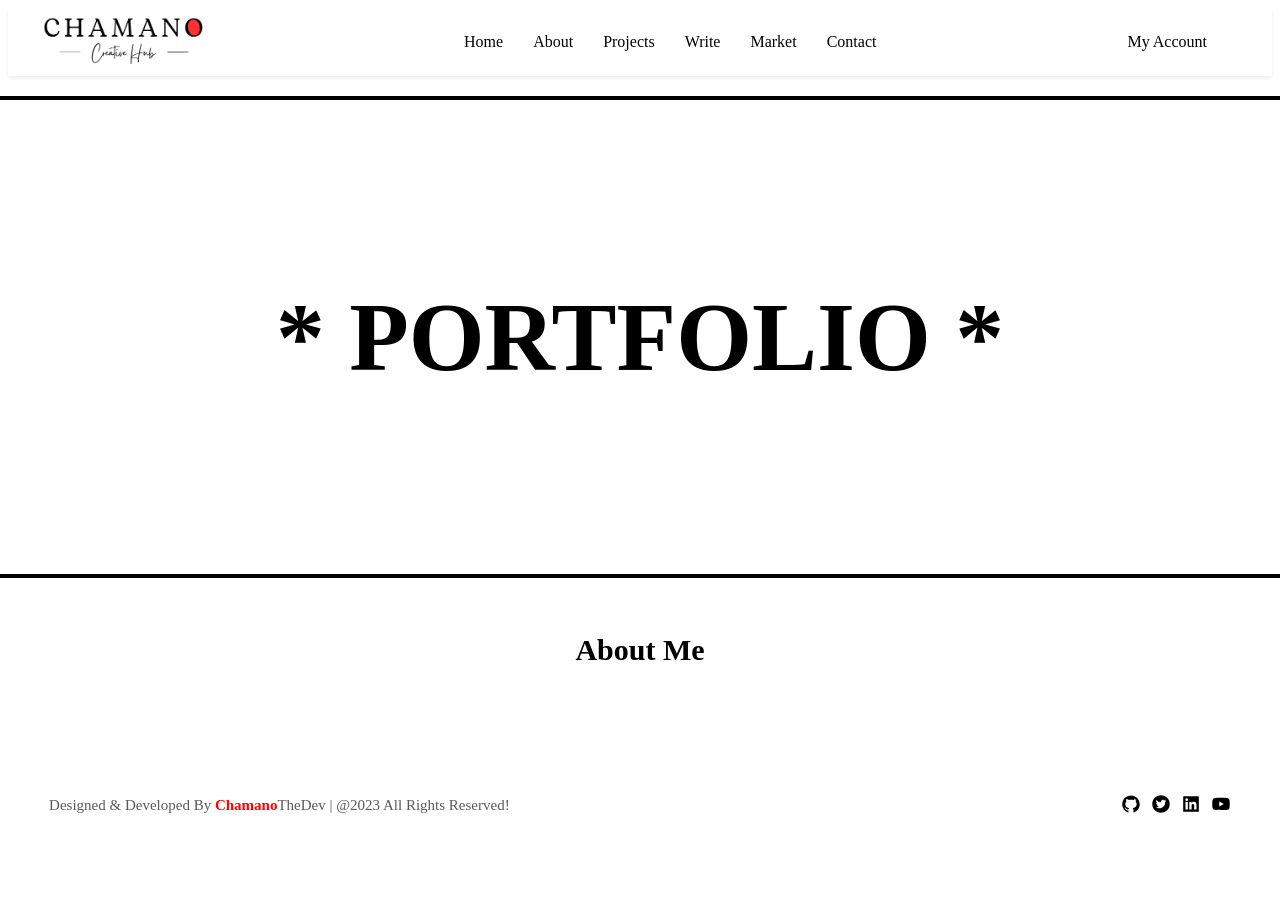
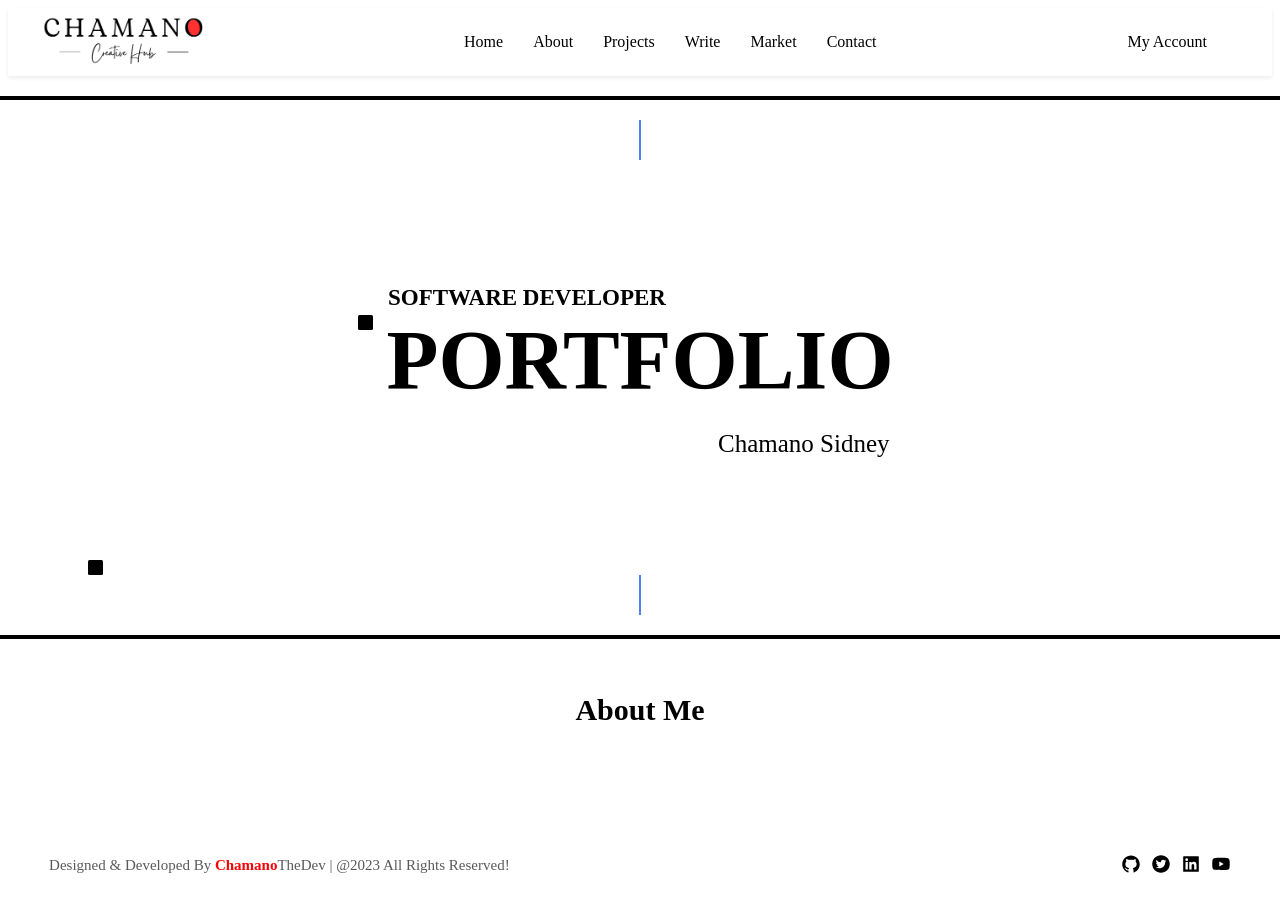
Before and after one commit to chamanoS/chamanothedev, a React (Create React App) app in the folder frontend/: page /about in a window 1280 px wide. Before the commit the page ends 847 px from the top, so only its background shows below. Built offline with nearby package versions, Linux system fonts and the light colour scheme; the HTML template or start-up script is replaced by a standard one.

Commit message:
adding the portfolio styling

```diff
--- a/frontend/src/pages/about/About.jsx
+++ b/frontend/src/pages/about/About.jsx
@@ -8,7 +8,13 @@ export const About = () => {
         <div className='bold-lines'>
           <div className='lines upper'></div>
           <div className='portfolio'>
-            <h1>* PORTFOLIO *</h1>
+          <div class="vertical-line"></div>
+            <h4 className='top-title'>SOFTWARE DEVELOPER</h4>
+            <div className='square shape-t'></div>
+            <h1> PORTFOLIO </h1>
+            <div className='square shape-b'></div>
+            <h4 className='bottom-title'>Chamano Sidney</h4>
+            <div class="vertical-line"></div>
           </div>
           <div className='lines lower'></div>
         </div>
--- a/frontend/src/pages/about/about.css
+++ b/frontend/src/pages/about/about.css
@@ -13,8 +13,46 @@
     margin-left: -88px;
 }
 .portfolio{
-    font-size: 65px;
+    padding: 20px 0;
+}
+.portfolio h1{
+    font-size: 85px;
     font-weight: 900;
    text-align: center;
-   padding: 100px 0;
+   padding: 80px 0;
 }
+.vertical-line {
+    width: 2px;
+    height: 40px;
+    background-color: rgb(77, 128, 238);
+    margin: 0 auto;
+}
+.top-title{
+    position: absolute;
+    margin-top: 125px;
+    margin-left: 300px;
+    font-size: 23px;
+    font-weight: 600;
+    font-family: serif;
+}
+.bottom-title{
+    position: absolute;
+    margin-top: -145px;
+    margin-left: 630px;
+    font-size: 25px;
+    font-weight: 500;
+}
+.square{
+    width: 15px;
+    align-items: center;
+    height: 15px;
+    background-color: black;
+    border-radius: 10%;
+}
+.shape-t{
+    position: absolute;
+    margin-top: 155px;
+    margin-left: 270px;
+    font-size: 25px;
+    font-weight: 500;
+}
```
